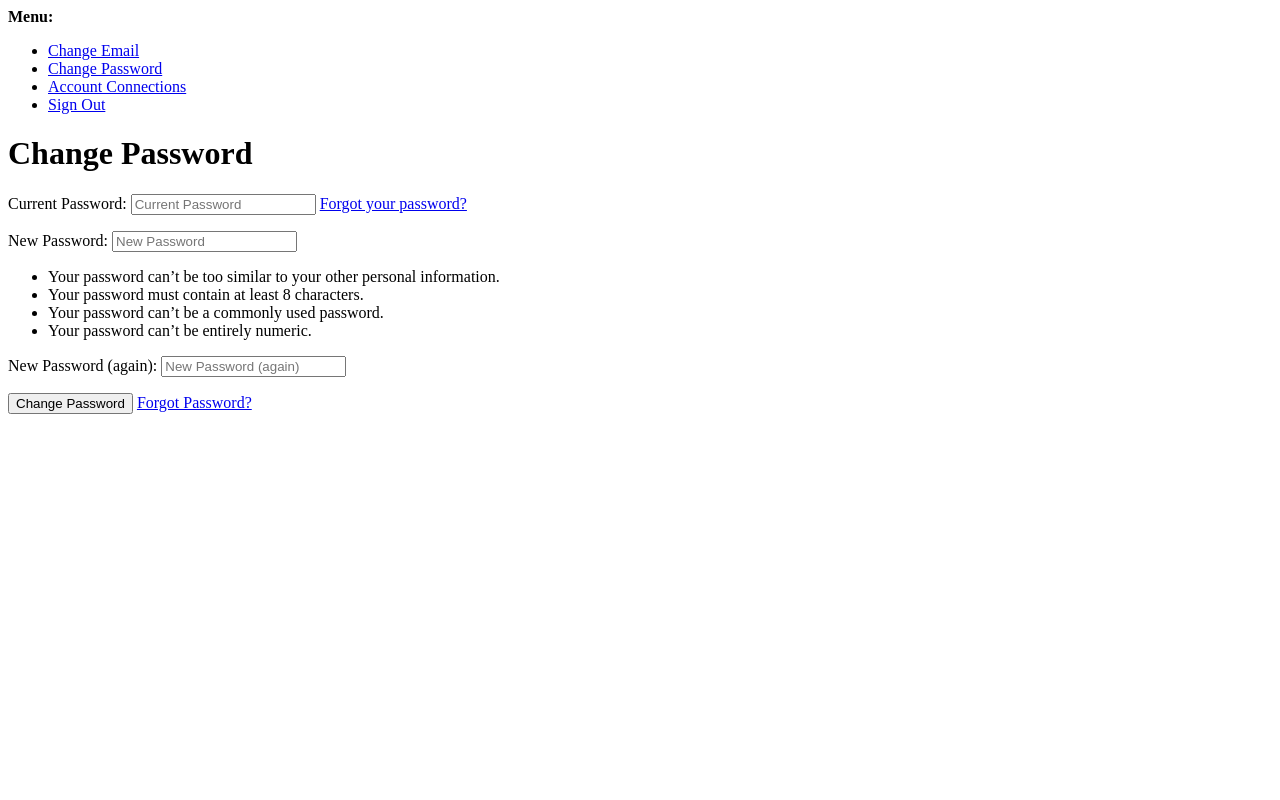
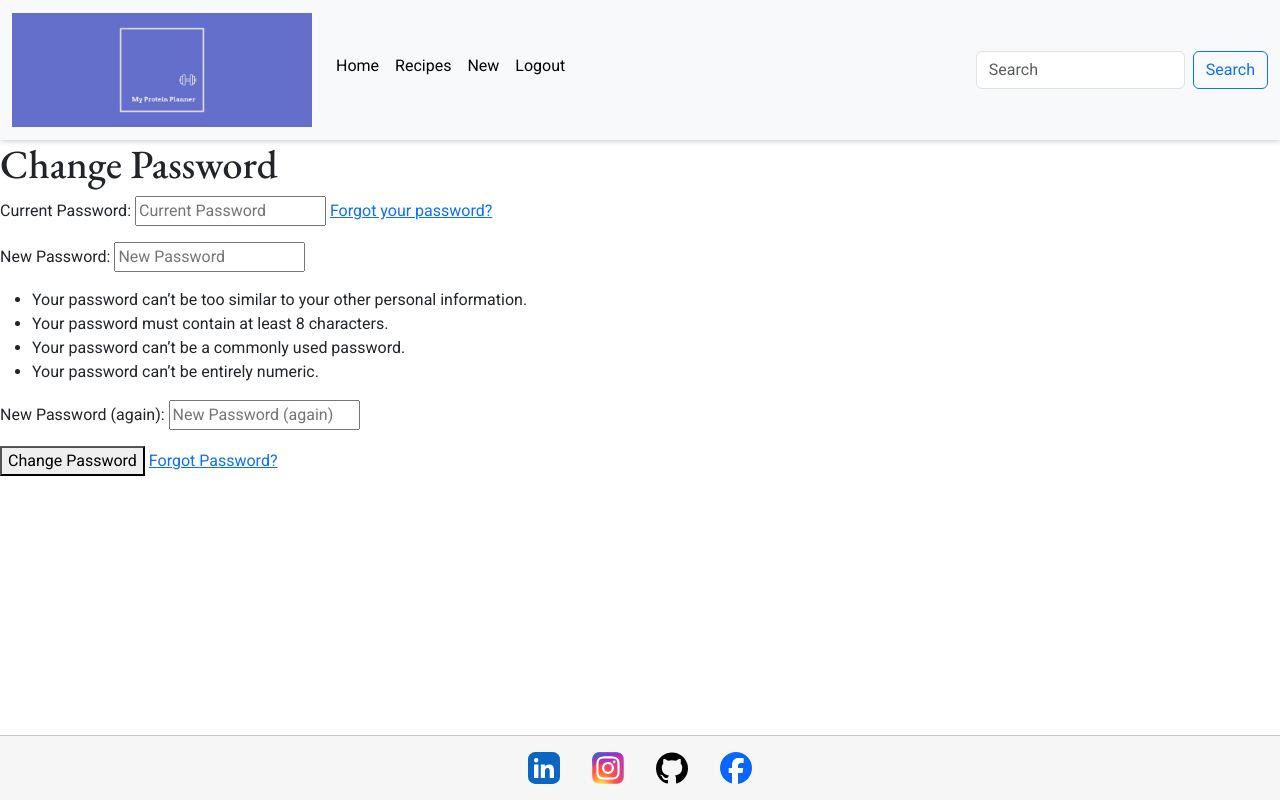
Before and after one commit to PatrickG0308/The-Protein-Planner, a Django app: page /accounts/password/change/ in a window 1280 px wide. Run offline with Django 4.2, Linux system fonts and the light colour scheme; a user stored in the database is signed in; parts of the project's set-up code (start-up, migrations or seed data) failed here and were passed over; some libraries are stand-ins or nearby versions.

Commit message:
Corrected forgot password issue

```diff
--- a/proteinplan/settings.py
+++ b/proteinplan/settings.py
@@ -85,8 +85,7 @@ MIDDLEWARE = [
 
     # Add the account middleware:
     "allauth.account.middleware.AccountMiddleware",
-
-]
+    ]
 
 CRISPY_ALLOWED_TEMPLATE_PACKS = 'bootstrap5'
 CRISPY_TEMPLATE_PACK = 'bootstrap5'
--- a/recipes/urls.py
+++ b/recipes/urls.py
@@ -4,5 +4,4 @@ from .views import AddRecipe
 
 urlpatterns = [
     path("add/", AddRecipe.as_view(), name="add_recipe"),
-
 ]
--- a/templates/allauth/account/login.html
+++ b/templates/allauth/account/login.html
@@ -20,8 +20,7 @@
       <input type="hidden" name="{{ redirect_field_name }}" value="{{ redirect_field_value }}" />
       {% endif %}
       <button class="btn btn-primary w-25 mb-2" type="submit">{% trans "Sign In" %}</button>
-        <a class="button secondaryAction d-block" href="{% url 'account_reset_password' %}">{% trans "Forgot Password?"
-            %}</a>
+      <a class="button secondaryAction d-block" href="{% url 'account_reset_password' %}">{% trans "Forgot Password?" %}</a>
     </form>
 </div>
 {% endblock %}
--- a/templates/allauth/account/password_change.html
+++ b/templates/allauth/account/password_change.html
@@ -1,24 +1,16 @@
-{% extends "account/base_manage_password.html" %}
-{% load allauth i18n %}
-{% block head_title %}
-    {% trans "Change Password" %}
-{% endblock head_title %}
+{% extends "account/base.html" %}
+
+{% load i18n %}
+
+{% block head_title %}{% trans "Change Password" %}{% endblock %}
+
 {% block content %}
-    {% element h1 %}
-        {% trans "Change Password" %}
-    {% endelement %}
-    {% url 'account_change_password' as action_url %}
-    {% element form form=form method="post" action=action_url %}
-        {% slot body %}
-            {% csrf_token %}
-            {% element fields form=form %}
-            {% endelement %}
-        {% endslot %}
-        {% slot actions %}
-            {% element button type="submit" %}
-                {% trans "Change Password" %}
-            {% endelement %}
-            <a href="{% url 'account_reset_password' %}">{% trans "Forgot Password?" %}</a>
-        {% endslot %}
-    {% endelement %}
-{% endblock content %}
+<h1>{% trans "Change Password" %}</h1>
+
+<form method="POST" action="{% url 'account_change_password' %}" class="password_change">
+    {% csrf_token %}
+    {{ form.as_p }}
+    <button type="submit" name="action">{% trans "Change Password" %}</button>
+    <a href="{% url 'account_reset_password' %}">{% trans "Forgot Password?" %}</a>
+</form>
+{% endblock %}
```
Also changed, not shown: db.sqlite3. Lines whose indentation alone changed are shown as unchanged.
